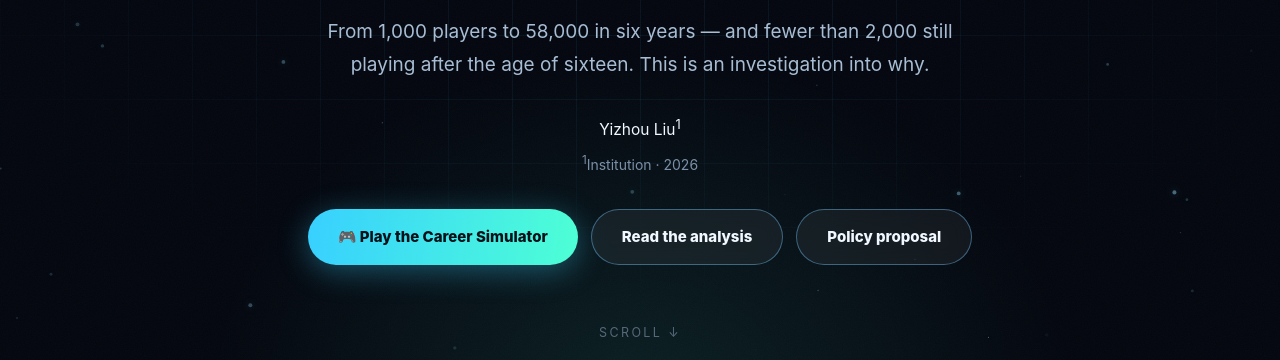
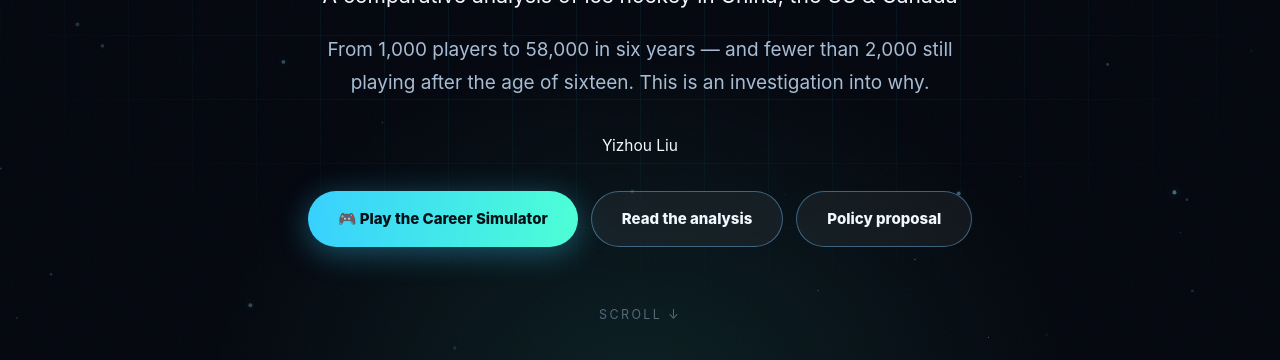
Before and after one commit to cmcmvp/u16-cliff, a plain HTML site: page index.html in a window 1280 px wide. Shown: the part 440-800 px from the top of the page. Drawn offline with Linux system fonts and the light colour scheme.

Commit message:
Simplify homepage author byline

```diff
--- a/css/style.css
+++ b/css/style.css
@@ -274,8 +274,7 @@ a.inline:hover { border-bottom-color: var(--ice); }
 }
 .hero .hero-context { color: var(--text); font-size: clamp(17px,2vw,21px); max-width: 760px; margin-bottom: 18px; }
 .hero .subtitle { color: var(--muted); font-size: clamp(16px,1.8vw,19px); max-width: 680px; margin-bottom: 32px; min-height: 3em; }
-.hero .authors { color: var(--text); font-size: 15.5px; margin-bottom: 6px; }
-.hero .affil { color: var(--dim); font-size: 14px; margin-bottom: 32px; }
+.hero .authors { color: var(--text); font-size: 15.5px; margin-bottom: 32px; }
 
 .btn-row { display: flex; gap: 13px; flex-wrap: wrap; justify-content: center; }
 .btn {
--- a/index.html
+++ b/index.html
@@ -39,8 +39,7 @@
 
   <p class="subtitle" data-type="From 1,000 players to 58,000 in six years — and fewer than 2,000 still playing after the age of sixteen. This is an investigation into why."></p>
 
-  <p class="authors">Yizhou Liu<sup>1</sup></p>
-  <p class="affil"><sup>1</sup>Institution · 2026</p>
+  <p class="authors">Yizhou Liu</p>
 
   <div class="btn-row">
     <a class="btn" href="simulator.html">🎮 Play the Career Simulator</a>
```
